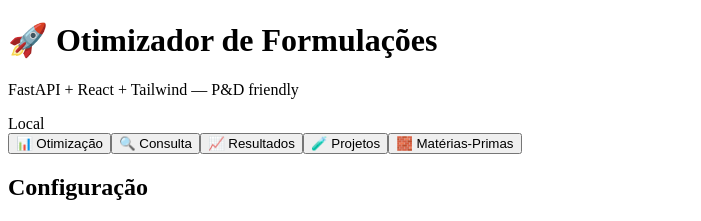
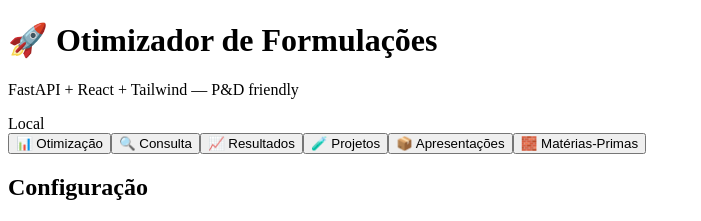
Before and after one commit to Levibdo/Otimizador_Formulacoes_react, a React (Vite) app in the folder frontend/: page / in a window 1280 px wide. Shown: the top 221 px of the page, without its empty margins (0-701 px from the left). Built offline with nearby package versions, Linux system fonts and the light colour scheme; no server answers; the HTML template or start-up script is replaced by a standard one.

Commit message:
feat: calcula custo por apresentação

```diff
--- a/frontend/src/components/Tabs.jsx
+++ b/frontend/src/components/Tabs.jsx
@@ -4,6 +4,7 @@ export default function Tabs({ tab, setTab }) {
     { id: "consulta", label: "🔍 Consulta" },
     { id: "resultados", label: "📈 Resultados" },
     { id: "projetos", label: "🧪 Projetos" },
+    { id: "apresentacoes", label: "📦 Apresentações" },
     { id: "materias", label: "🧱 Matérias-Primas" }
   ];
 
```
